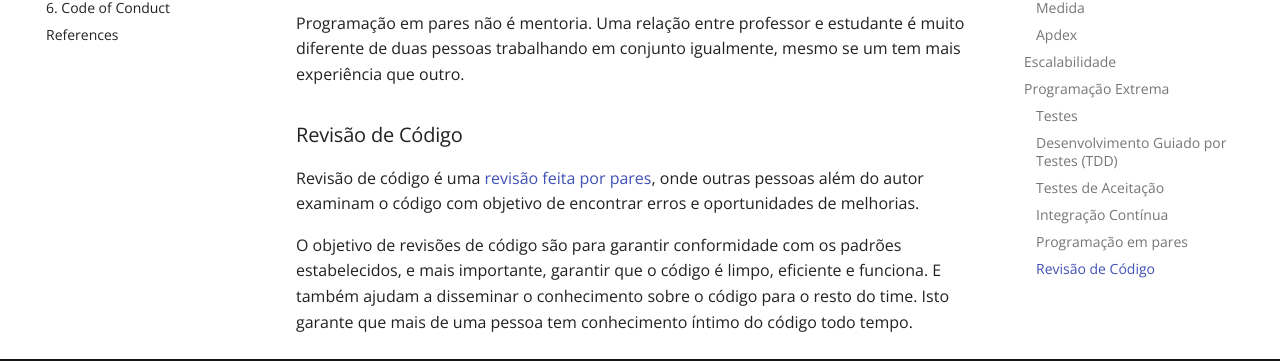
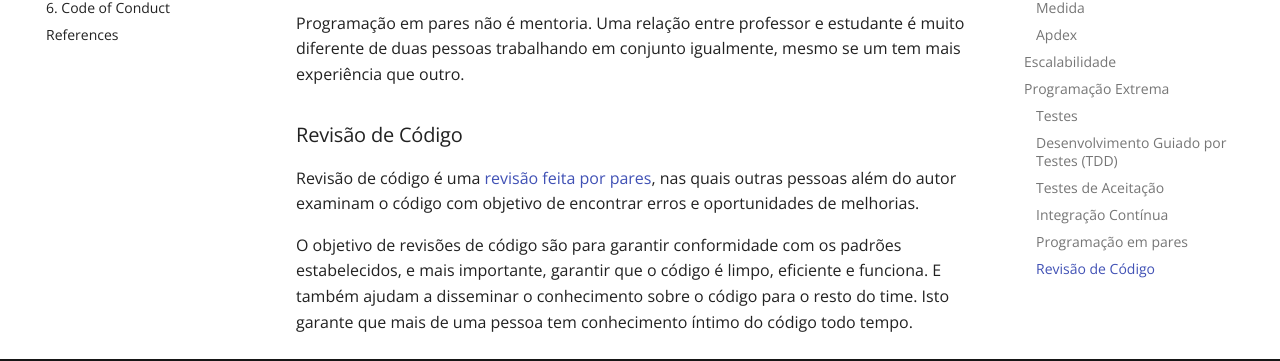
Before and after one commit to magrathealabs/playbook, an MkDocs documentation site: the page built from docs/3-engineering.md, in a window 1280 px wide and 900 px high, scrolled down 7041 px. Shown: the part 477-838 px from the top of the window. Built offline with MkDocs 1.6.1 and Material for MkDocs 9.7.7, drawn with Linux system fonts in a browser that asks for light colours; comment, search, counter and statistics services are not loaded.

Commit message:
Update docs/3-engineering.md

```diff
--- a/docs/3-engineering.md
+++ b/docs/3-engineering.md
@@ -206,6 +206,6 @@ Programação em pares não é mentoria. Uma relação entre professor e estudan
 
 ### Revisão de Código
 
-Revisão de código é uma [revisão feita por pares](https://blog.codinghorror.com/code-reviews-just-do-it/), onde outras pessoas além do autor examinam o código com objetivo de encontrar erros e oportunidades de melhorias.
+Revisão de código é uma [revisão feita por pares](https://blog.codinghorror.com/code-reviews-just-do-it/), nas quais outras pessoas além do autor examinam o código com objetivo de encontrar erros e oportunidades de melhorias.
 
 O objetivo de revisões de código são para garantir conformidade com os padrões estabelecidos, e mais importante, garantir que o código é limpo, eficiente e funciona. E também ajudam a disseminar o conhecimento sobre o código para o resto do time. Isto garante que mais de uma pessoa tem conhecimento íntimo do código todo tempo.
```
